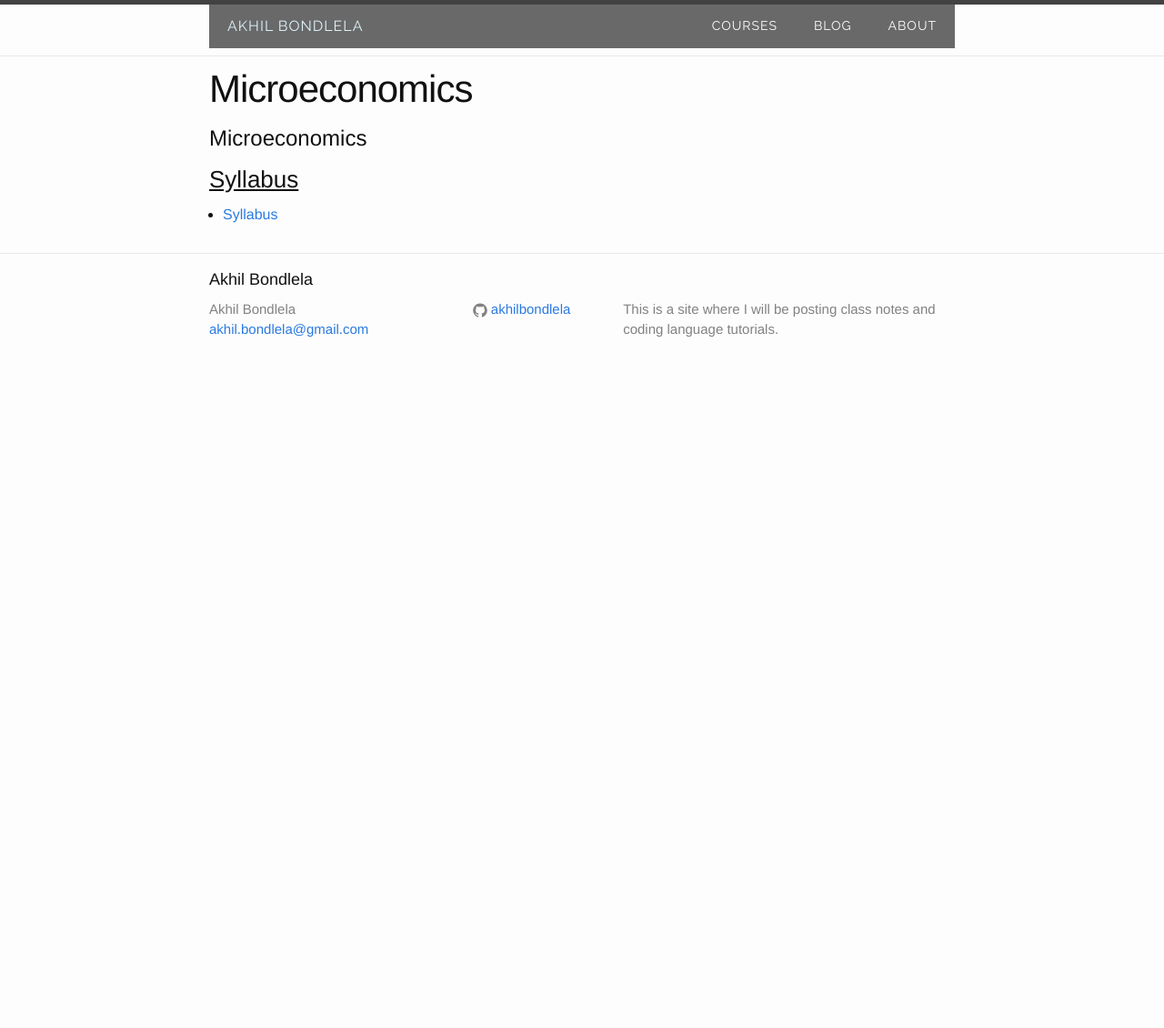
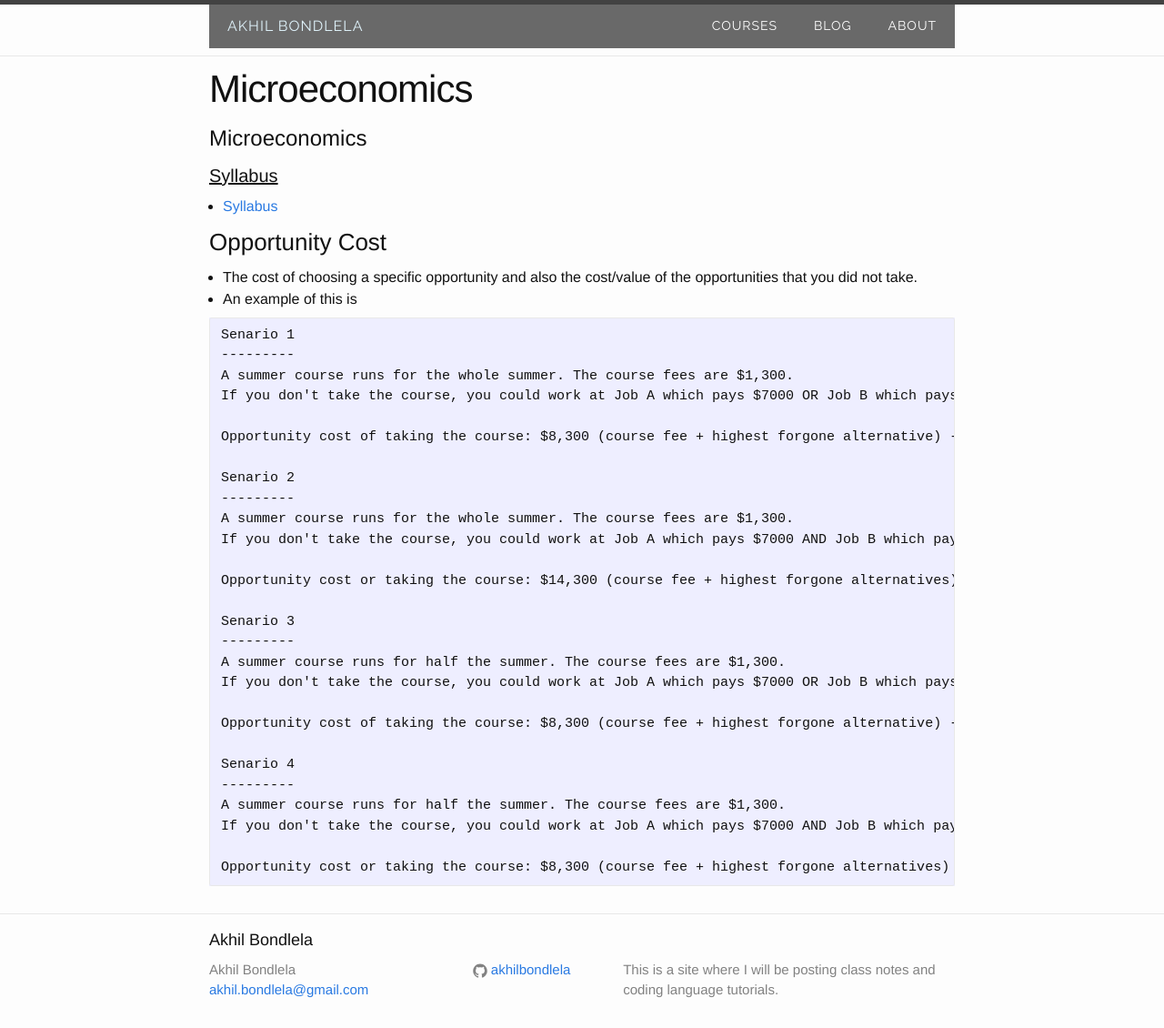
Before and after one commit to akhilbond/akhilbond.github.io, a Jekyll site: the page built from Courses/micro/mirco.md, in a window 1280 px wide. Shown: the whole page at 91% size. Built offline with Jekyll 4.4.1, drawn with Linux system fonts in a browser that asks for light colours; before the commit the page ends 900 px from its top, so only the background shows below that.

Commit message:
Updates to micro notes

````diff
--- a/Courses/micro/mirco.md
+++ b/Courses/micro/mirco.md
@@ -6,6 +6,41 @@ permalink: /Courses/micro/
 
 # Microeconomics
 
-### <u>Syllabus</u>
+#### <u>Syllabus</u>
 
 - [Syllabus](syllabus.pdf)
+
+### Opportunity Cost
+
+- The cost of choosing a specific opportunity and also the cost/value of the opportunities that you did not take.
+- An example of this is
+
+```
+Senario 1
+---------
+A summer course runs for the whole summer. The course fees are $1,300.
+If you don't take the course, you could work at Job A which pays $7000 OR Job B which pays $6000. Both courses take the entire summer.
+
+Opportunity cost of taking the course: $8,300 (course fee + highest forgone alternative) -> Took the course and forgo the Jobs money(only Job A because it is the highest and you could only choose one Job out of the two)
+
+Senario 2
+---------
+A summer course runs for the whole summer. The course fees are $1,300.
+If you don't take the course, you could work at Job A which pays $7000 AND Job B which pays $6000. Job A takes the first half of the summer, and Job B takes the second.
+
+Opportunity cost or taking the course: $14,300 (course fee + highest forgone alternatives) -> Took the course and forgo the Jobs money
+
+Senario 3
+---------
+A summer course runs for half the summer. The course fees are $1,300.
+If you don't take the course, you could work at Job A which pays $7000 OR Job B which pays $6000. Both courses take the entire summer.
+
+Opportunity cost of taking the course: $8,300 (course fee + highest forgone alternative) -> Took the course and forgo the Jobs money(only Job A because it is the highest and you could only choose one Job out of the two)
+
+Senario 4
+---------
+A summer course runs for half the summer. The course fees are $1,300.
+If you don't take the course, you could work at Job A which pays $7000 AND Job B which pays $6000. Job A takes the first half of the summer, and Job B takes the second.
+
+Opportunity cost or taking the course: $8,300 (course fee + highest forgone alternatives) -> Took the course and forgo the money from Job A
+```
````
